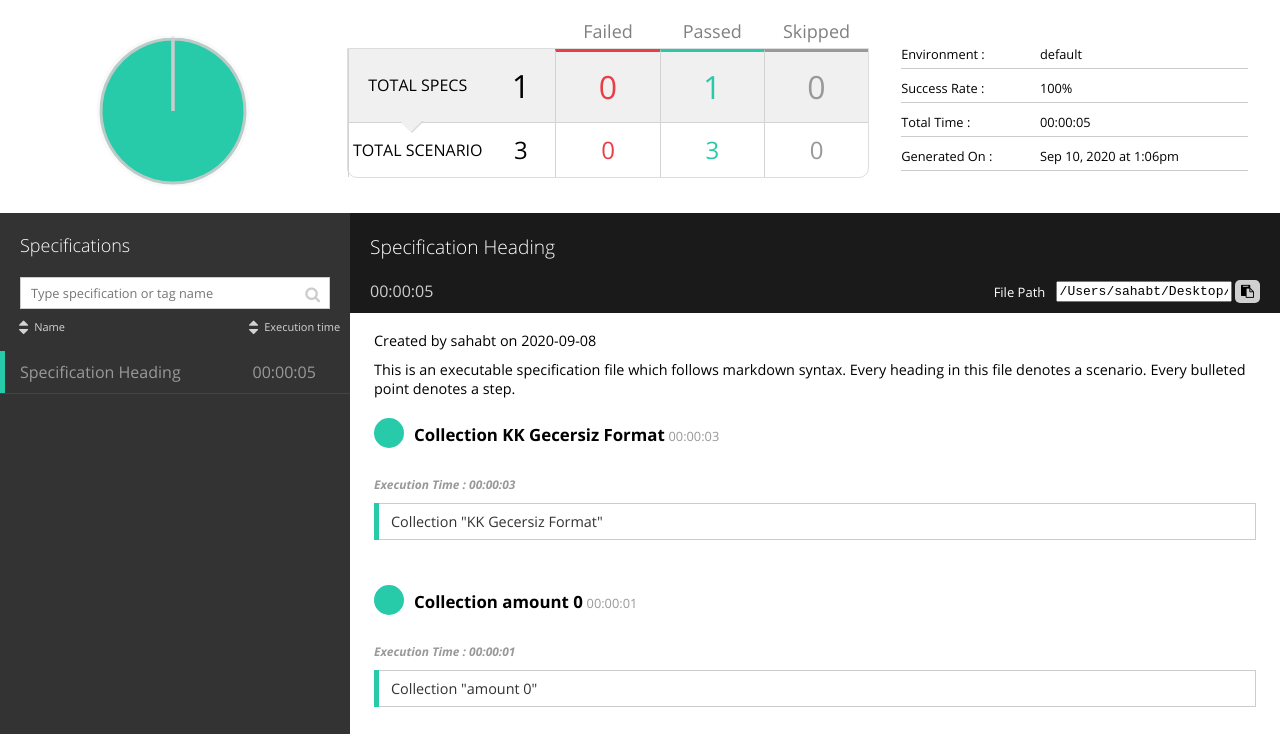
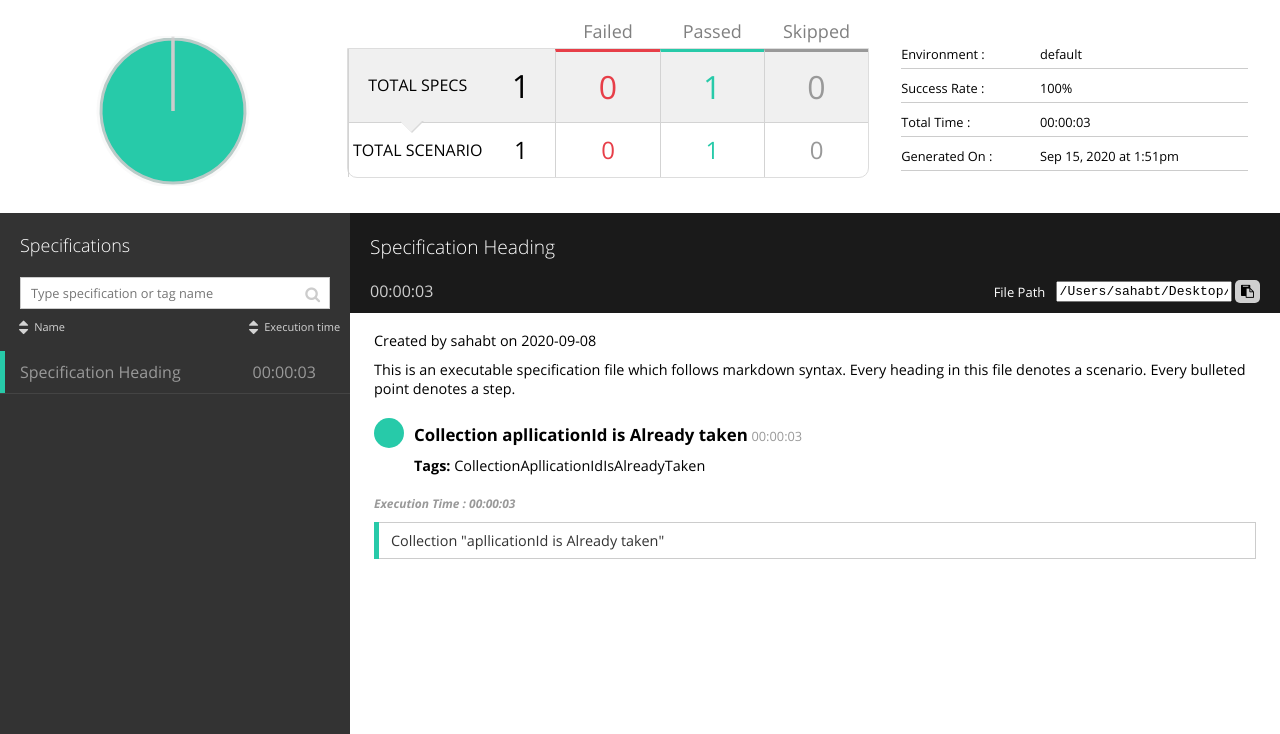
Before and after one commit to hilal-demir/aegon-Api, a plain HTML site: page reports/html-report/specs/collection.html in a window 1280 px wide. Shown: the part 66-800 px from the top of the page. Drawn offline with Linux system fonts and the light colour scheme.

Commit message:
maven güncellendi

```diff
--- a/reports/html-report/specs/collection.html
+++ b/reports/html-report/specs/collection.html
@@ -48,9 +48,9 @@
           <div class="skip spec-filter" data-status="skipped" title="Filter skipped specs"><span class="value">0</span></div>
       </div>
       <div class="report_test-result scenarios">
-          <div class="total-scenarios"><span class="txt">Total scenario</span><span class="value">3</span></div>
+          <div class="total-scenarios"><span class="txt">Total scenario</span><span class="value">1</span></div>
           <div class="fail scenario-stats" data-status="failed"><span class="value">0</span></div>
-          <div class="pass scenario-stats" data-status="passed"><span class="value">3</span></div>
+          <div class="pass scenario-stats" data-status="passed"><span class="value">1</span></div>
           <div class="skip scenario-stats" data-status="skipped"><span class="value">0</span></div>
       </div>
     </div>
@@ -67,11 +67,11 @@
         </li>
         <li>
           <label>Total Time </label>
-          <span>00:00:05</span>
+          <span>00:00:03</span>
         </li>
         <li>
           <label>Generated On </label>
-          <span>Sep 10, 2020 at 1:06pm</span>
+          <span>Sep 15, 2020 at 1:51pm</span>
         </li>
       </ul>
 
@@ -110,7 +110,7 @@
               <li class='passed spec-name'>
 
               <span id="scenarioName" class="scenarioname">Specification Heading</span>
-              <span id="time" class="time">00:00:05</span>
+              <span id="time" class="time">00:00:03</span>
             </li>
           </a>
 
@@ -129,7 +129,7 @@
         <div class="hidden report_test-results" alt="Scenarios" title="Scenarios">
           <ul>
             <li class="fail"><span class="value">0</span><span class="txt">Failed</span></li>
-            <li class="pass"><span class="value">3</span><span class="txt">Passed</span></li>
+            <li class="pass"><span class="value">1</span><span class="txt">Passed</span></li>
             <li class="skip"><span class="value">0</span><span class="txt">Skipped</span></li>
           </ul>
         </div>
@@ -142,7 +142,7 @@
               <i class="fa fa-clipboard" aria-hidden="true" title="Copy to Clipboard"></i>
           </button>
         </div>
-        <span class="time">00:00:05</span>
+        <span class="time">00:00:03</span>
       </div>
 
 
@@ -178,10 +178,17 @@ Every heading in this file denotes a scenario. Every bulleted point denotes a st
 
 
   <div class="scenario-head">
-    <h3 class="head borderBottom">Collection KK Gecersiz Format</h3>
+    <h3 class="head borderBottom">Collection apllicationId is Already taken</h3>
     <span class="time">00:00:03</span>
 
 
+
+    <div class="tags scenario_tags contentSection">
+      <strong>Tags:</strong>
+
+        <span> CollectionApllicationIdIsAlreadyTaken</span>
+
+    </div>
 
 
 	</div>
@@ -197,100 +204,7 @@ Every heading in this file denotes a scenario. Every bulleted point denotes a st
 
 
 
-
-
-  <div class='step'>
-
-
-    <h5 class='execution-time'>
-      <span class='time'>Execution Time : 00:00:03</span>
-    </h5>
-
-  <div class='step-info passed'>
-
-  <ul>
-    <li class='step'>
-      <div class='step-txt'>
-
-
-
-
-
-
-
-
-
-
-
-
-      <span>
-        Collection
-      </span>
-
-
-
-      <span class='parameter'>"KK Gecersiz Format"</span>
-
-
-  </div>
-
-
-
-
-
-
-
-
-
-
-
-
-
-
-
-
-
-	</li></ul></div></div>
-
-
-
-
-
-
-
-
-
-
-
-
-
-
-
-
-	</div>
-
-
-
-
-  <div class='scenario-container passed'>
-
-
-
-  <div class="scenario-head">
-    <h3 class="head borderBottom">Collection amount 0</h3>
-    <span class="time">00:00:01</span>
-
-
-
-
-	</div>
-
-
-
-
-
-
-
+    <span></span>
 
 
 
@@ -302,106 +216,7 @@ Every heading in this file denotes a scenario. Every bulleted point denotes a st
 
 
     <h5 class='execution-time'>
-      <span class='time'>Execution Time : 00:00:01</span>
-    </h5>
-
-  <div class='step-info passed'>
-
-  <ul>
-    <li class='step'>
-      <div class='step-txt'>
-
-
-
-
-
-
-
-
-
-
-
-
-      <span>
-        Collection
-      </span>
-
-
-
-      <span class='parameter'>"amount 0"</span>
-
-
-  </div>
-
-
-
-
-
-
-
-
-
-
-
-
-
-
-
-
-
-	</li></ul></div></div>
-
-
-
-
-
-
-
-
-
-
-
-
-
-
-
-
-	</div>
-
-
-
-
-  <div class='scenario-container passed'>
-
-
-
-  <div class="scenario-head">
-    <h3 class="head borderBottom">Collection apllicationId is Already taken</h3>
-    <span class="time">00:00:01</span>
-
-
-
-
-	</div>
-
-
-
-
-
-
-
-
-
-
-
-
-
-
-  <div class='step'>
-
-
-    <h5 class='execution-time'>
-      <span class='time'>Execution Time : 00:00:01</span>
+      <span class='time'>Execution Time : 00:00:03</span>
     </h5>
 
   <div class='step-info passed'>
```
Also changed, not shown: reports/html-report/index.html (+4 -4 lines), reports/html-report/specs/BlackList.html (renamed from reports/html-report/specs/Black List.html), reports/html-report/specs/CustomerAdress.html (renamed from reports/html-report/specs/Customer Adress.html), reports/html-report/specs/PurchaseDocument.html (renamed from reports/html-report/specs/Purchase Document.html), reports/html-report/specs/SendMail.html (renamed from reports/html-report/specs/Send Mail.html), reports/html-report/specs/TcknGsm.html (renamed from reports/html-report/specs/Tckn Gsm.html), reports/html-report/specs/TcknIban.html (renamed from reports/html-report/specs/Tckn Iban.html), reports/html-report/specs/TotalAssurance.html (renamed from reports/html-report/specs/Total Assurance.html).
